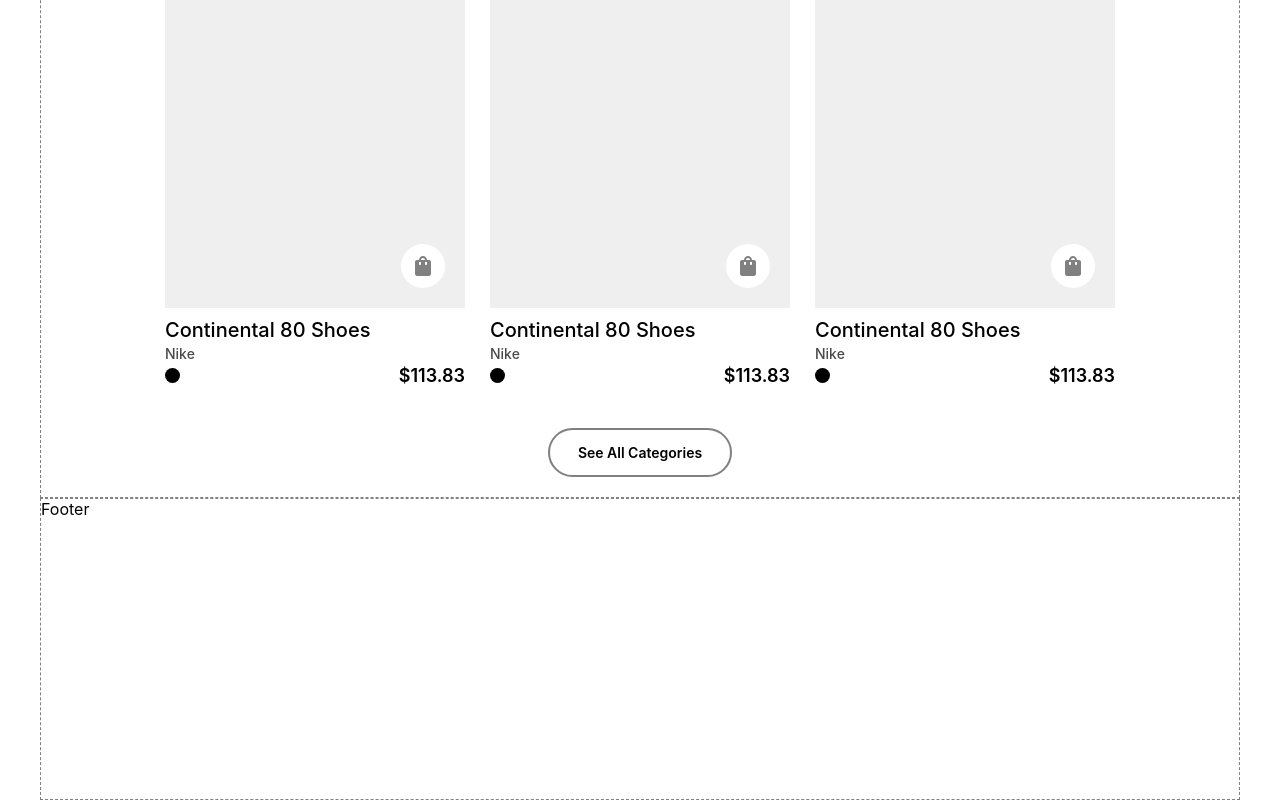
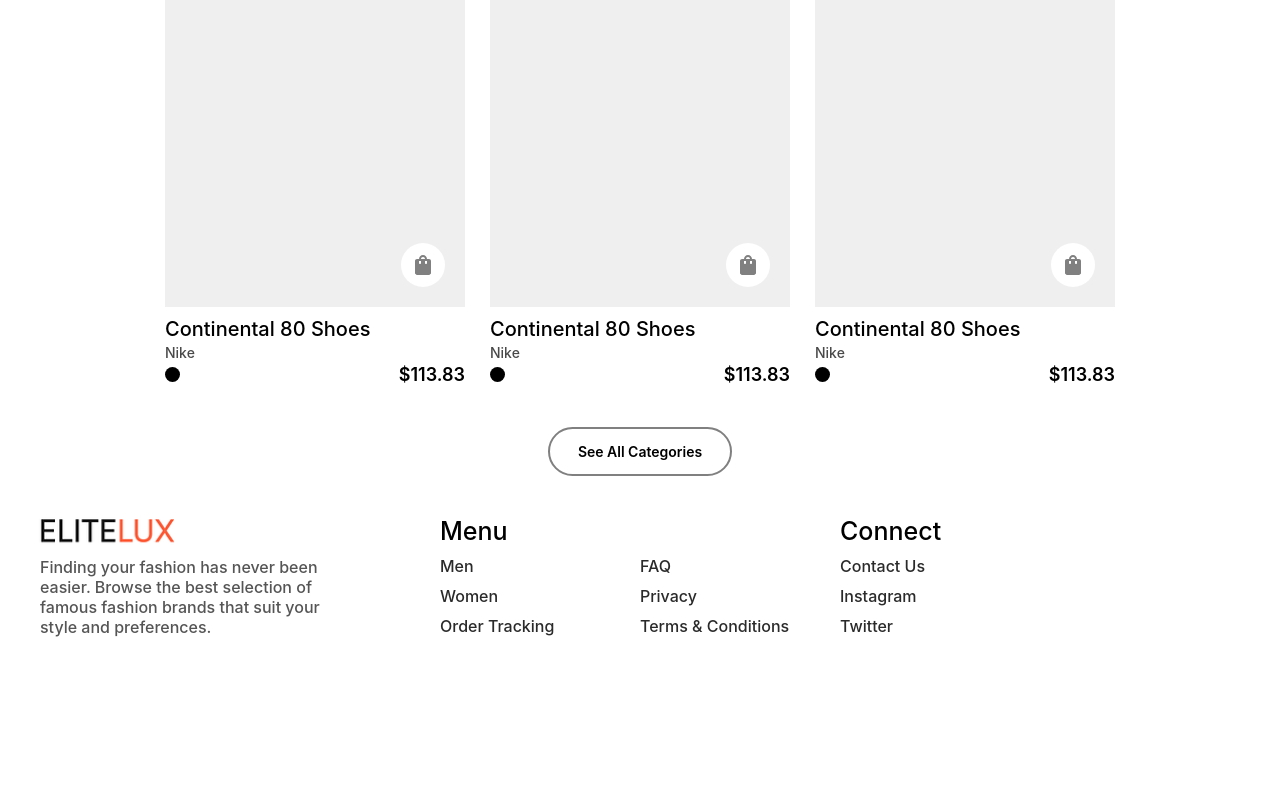
Before and after one commit to samsMay2001/project3, a React (Create React App) app: page / in a window 1280 px wide. Shown: the part 1424-2224 px from the top of the page. After the commit the page ends 2180 px from the top, so only its background shows below. Built offline with nearby package versions, Linux system fonts and the light colour scheme.

Commit message:
finished the footer basic structure

```diff
--- a/src/components/footer/footer.css
+++ b/src/components/footer/footer.css
@@ -1,4 +1,43 @@
 .footer {
-    border: 1px dashed grey;
-    height: 300px;
+    /* border: 1px dashed grey; */
+    height: 250px;
+    display: flex;
 }
+.footer-logo{
+    /* border: 1px dashed grey; */
+    height: 100%;
+    width: 100%;
+    padding-top: 10px;
+}
+.footer-section{
+    /* border: 1px dashed grey; */
+    /* height: 100%; */
+    width: 100%;
+}
+.footer-logo-txt {
+    width: 75%;
+    font-weight: 500;
+    color: #555555;
+}
+.footer-section-head{
+    /* border: 1px dashed grey; */
+    height: 40px;
+    font-size: 25px;
+    font-weight: 500;
+    padding-top: 20px;
+    user-select: none;
+}
+.footer-section-content{
+    display: flex;
+}
+.footer-link1{
+    width: 100%;
+    display: flex;
+    flex-direction: column;
+}
+.footer-link{
+    margin-bottom: 10px;
+    text-decoration: none;
+    color: #2a2a2a;
+    font-weight: 500;
+}
--- a/src/components/footer/footer.jsx
+++ b/src/components/footer/footer.jsx
@@ -1,7 +1,44 @@
+import { NavLink } from 'react-router-dom'
 import './footer.css'
+import logo from '../imgs/Logo1.png'
 
 export const Footer = () => {
     return (
-        <div className='footer'>Footer</div>
+        <div className='footer'>
+            <div className="footer-logo">
+                <NavLink style={{textDecoration: 'none'}} to={'/'}>
+                    <img src={logo} alt='logo' style={{marginLeft: '-22px'}} />
+                </NavLink>
+                <div className="footer-logo-txt">
+                    Finding your fashion has never been easier.
+                    Browse the best selection of famous fashion brands that suit your style and preferences.
+                </div>
+            </div>
+            <div className="footer-section">
+                <div className="footer-section-head">Menu</div>
+                <div className="footer-section-content">
+                    <div className="footer-link1">
+                        <NavLink className={'footer-link'} to={'/men'}>Men</NavLink>
+                        <NavLink className={'footer-link'} to={'/women'}>Women</NavLink>
+                        <NavLink className={'footer-link'} to={'/tracking'}>Order Tracking</NavLink>
+                    </div>
+                    <div className="footer-link1">
+                        <NavLink className={'footer-link'} to={'/faq'}>FAQ</NavLink>
+                        <NavLink className={'footer-link'} to={'/privacy'}>Privacy</NavLink>
+                        <NavLink className={'footer-link'} to={'/terms&conditions'}>Terms & Conditions</NavLink>
+                    </div>
+                </div>
+            </div>
+            <div className="footer-section">
+                <div className="footer-section-head">Connect</div>
+                <div className="footer-section-content">
+                    <div className="footer-link1">
+                        <NavLink className={'footer-link'} to={'/men'}>Contact Us</NavLink>
+                        <NavLink className={'footer-link'} to={'/women'}>Instagram</NavLink>
+                        <NavLink className={'footer-link'} to={'/tracking'}>Twitter</NavLink>
+                    </div>
+                </div>
+            </div>
+        </div>
     )
 }
--- a/src/components/outlet/outlet.css
+++ b/src/components/outlet/outlet.css
@@ -3,5 +3,5 @@
     margin: auto;
 }
 main{
-    border: 1px dashed grey;
+    border: 0px dashed grey;
 }
```
Also changed, not shown: src/components/imgs/Logo1.png (added).
